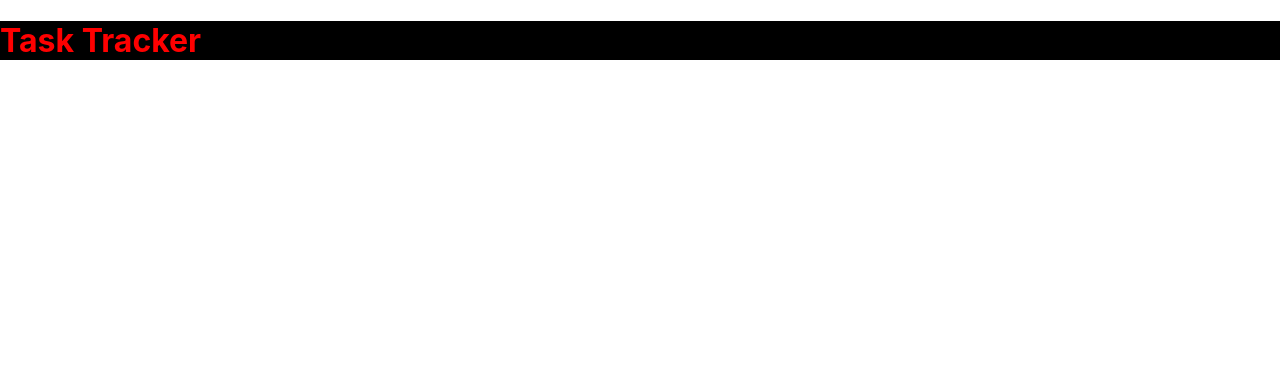
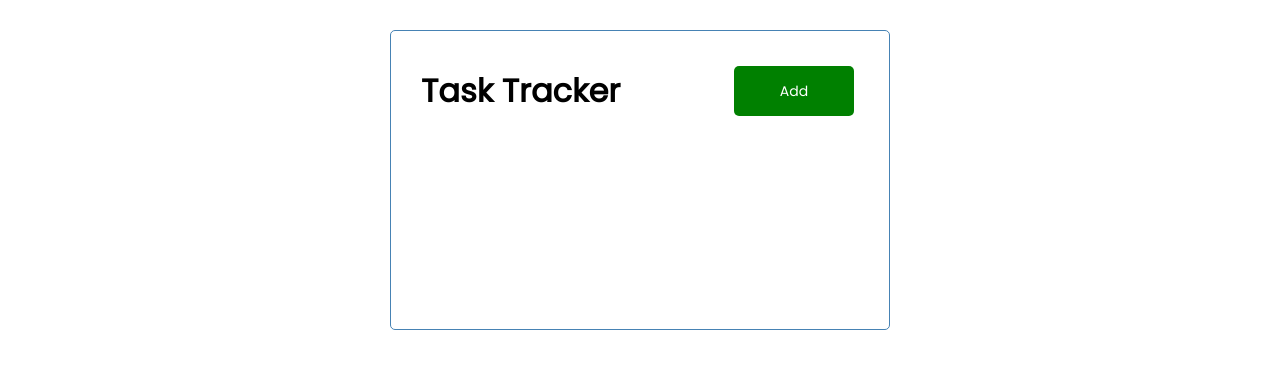
Before and after one commit to Fighteros/react-task-tracker, a React (Create React App) app: page / in a window 1280 px wide. Shown: the top 368 px of the page. Built offline with nearby package versions, Linux system fonts and the light colour scheme.

Commit message:
reusable components and Button elemnt

```diff
--- /dev/null
+++ b/src/components/Button.js
@@ -0,0 +1,22 @@
+import PropTypes from 'prop-types'
+
+
+const Button = ({ color, text }) => {
+    const onClick = (e) => {
+        console.log(e);
+    }
+    return (
+        <button onClick={onClick} style={{ backgroundColor: color }} className="btn">{text}</button>
+    )
+}
+
+Button.defaultProps = {
+    color: 'steelblue',
+}
+
+
+Button.propTypes = {
+    text: PropTypes.string,
+    colo: PropTypes.string,
+}
+export default Button
--- a/src/components/Header.js
+++ b/src/components/Header.js
@@ -1,9 +1,10 @@
 import PropTypes from 'prop-types'
-
+import Button from './Button'
 const Header = ({ title }) => {
     return (
-        <header>
-            <h1 style={headingStyle}>{title}</h1>
+        <header className="header">
+            <h1>{title}</h1>
+            <Button color='green' text='Add' />
         </header>
     )
 }
@@ -21,10 +22,11 @@ Header.propTypes = {
     title: PropTypes.string.isRequired,
 }
 
-const headingStyle = {
-    color: 'red',
-    backgroundColor: 'black'
-}
+// CSS in JS
+// const headingStyle = {
+//     color: 'red',
+//     backgroundColor: 'black'
+// }
 
 
 export default Header
--- a/src/index.css
+++ b/src/index.css
@@ -1,13 +1,51 @@
-body {
+@import url('https://fonts.googleapis.com/css2?family=Poppins:wght@300;400&display=swap');
+
+* {
+  box-sizing: border-box;
   margin: 0;
-  font-family: -apple-system, BlinkMacSystemFont, 'Segoe UI', 'Roboto', 'Oxygen',
-    'Ubuntu', 'Cantarell', 'Fira Sans', 'Droid Sans', 'Helvetica Neue',
-    sans-serif;
-  -webkit-font-smoothing: antialiased;
-  -moz-osx-font-smoothing: grayscale;
+  padding: 0;
 }
 
-code {
-  font-family: source-code-pro, Menlo, Monaco, Consolas, 'Courier New',
-    monospace;
+body {
+  font-family: 'Poppins', sans-serif;
 }
+
+.container {
+  max-width: 500px;
+  margin: 30px auto;
+  overflow: auto;
+  min-height: 300px;
+  border: 1px solid steelblue;
+  padding: 30px;
+  border-radius: 5px;
+}
+
+.header {
+  display: flex;
+  justify-content: space-between;
+  align-items: center;
+  margin-bottom: 20px;
+}
+
+.btn {
+  width: 120px;
+  height: 50px;
+  background: #000;
+  border: 0;
+  color: #fff;
+  border-radius: 5px;
+  margin: 5px;
+  padding: 10px 20px;
+  text-decoration: none;
+  cursor: pointer;
+  font-size: 14px;
+  font-family: inherit;
+}
+
+.btn:active {
+  transform: scale(0.98);
+}
+
+.btn:focus {
+  outline: none;
+}
```
